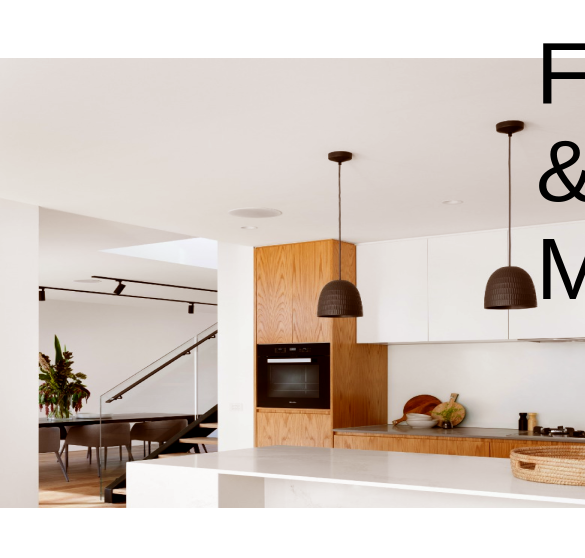
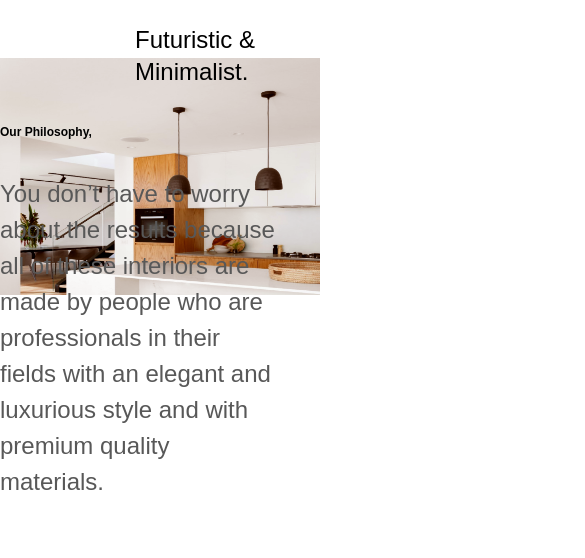
Before and after one commit to asssslay/CIELO-website, a React (Vite) app: page / in a window 390 px wide. Shown: the part 2420-2978 px from the top of the page, 585 px wide, since content can reach past the window. Built offline with nearby package versions, Linux system fonts and the light colour scheme; a web font is replaced by a local one.

Commit message:
Provide responsive ph section

```diff
--- a/src/index.css
+++ b/src/index.css
@@ -13,10 +13,6 @@
   scroll-behavior: smooth;
 }
 
-body {
-  /* background: linear-gradient(to right, #b88e53, #d6b396, #9f8b6e); */
-}
-
 @layer components {
   .max-container {
     /* max-width: 1440px; */
@@ -25,3 +21,9 @@ body {
     background-color: transparent;
   }
 }
+
+@layer utilities {
+  .h2-custom {
+    @apply font-cabinet text-2xl xs:text-3xl md:text-5xl lg:text-7xl xl:text-[88px] 2xl:text-8xl;
+  }
+}
--- a/src/sections/Experience.jsx
+++ b/src/sections/Experience.jsx
@@ -5,7 +5,7 @@ const Experience = () => {
   return (
     <section className="relative flex max-container">
       <div className="mt-[156px] ml-16 mr-8 lg:ml-[132px] z-10">
-        <h2 className="font-cabinet text-2xl xs:text-3xl md:text-5xl lg:text-7xl xl:text-[88px] 2xl:text-8xl mb-10">
+        <h2 className="h2-custom mb-10">
           We provide you the
           <br />
           best experience.
--- a/src/sections/Philosophy.jsx
+++ b/src/sections/Philosophy.jsx
@@ -2,13 +2,18 @@ import { assetPaths } from "../constants";
 
 const Philosophy = () => {
   return (
-    <section className="relative mb-[125px] mr-[112px] pl-[536px] ">
-      <h2 className="font-cabinet text-[88px] leading-[98px] mb-9">
-        Futuristic & Minimalist.
-      </h2>
-      <div className="pl-[242px] flex flex-col gap-9">
-        <h3 className="font-darker text-[32px] font-bold">Our Philosophy,</h3>
-        <p className="font-manrope text-2xl text-ashGray max-w-[528px]">
+    <section className="relative mb-[125px]  ">
+      <div className="flex justify-center w-full">
+        <h2 className="h2-custom leading-[98px] mb-9">
+          Futuristic &<br />
+          Minimalist.
+        </h2>
+      </div>
+      <div className="flex flex-col gap-9 mr-[112px] ml-0 sm:ml-[100px] md:ml-[400px] lg:ml-[500px] xl:ml-[780px]">
+        <h3 className="font-darker text-xs xs:text-[32px] font-bold">
+          Our Philosophy,
+        </h3>
+        <p className="font-manrope text-2xl text-ashGray max-w-[528px] leading-9">
           You don’t have to worry about the results because all of these
           interiors are made by people who are professionals in their fields
           with an elegant and luxurious style and with premium quality
@@ -17,7 +22,7 @@ const Philosophy = () => {
       </div>
       <img
         src={assetPaths.philosophy}
-        className="absolute left-0 top-[34px] max-w-[608px] max-h-[450px] -z-10"
+        className="absolute left-0 top-[34px] max-w-80 xl:max-w-[608px] max-h-[450px] -z-10"
         alt="Philosophy background"
       />
     </section>
```
